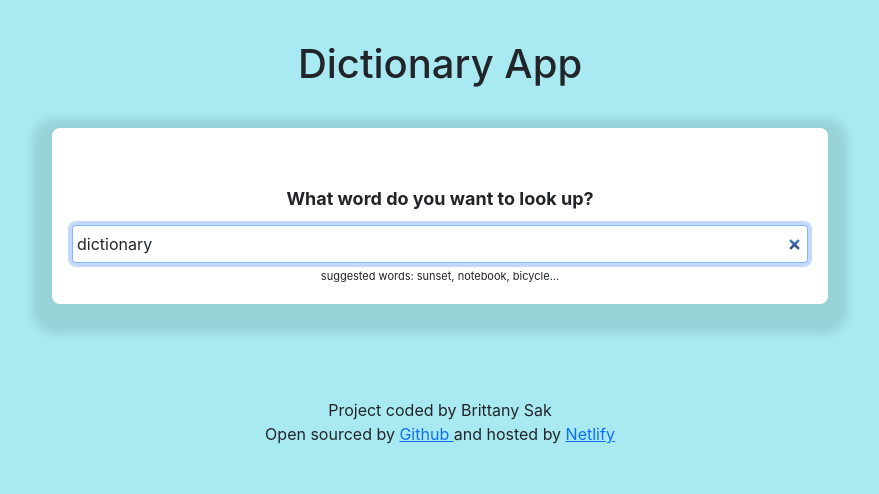
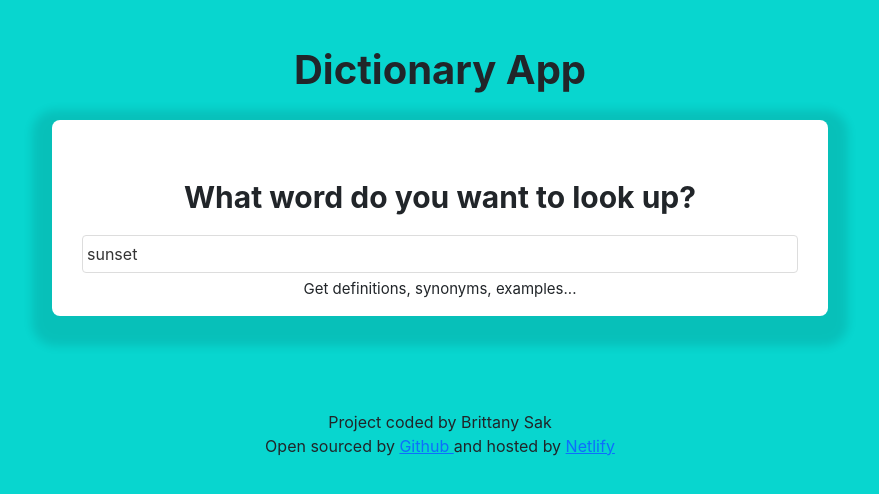
Before and after one commit to bsak350/dictionary-react-app, a React (Create React App) app: page / in a window 1280 px wide. Shown: the top 494 px of the page, without its empty margins (200-1079 px from the left). Built offline with nearby package versions, Linux system fonts and the light colour scheme; no server answers.

Commit message:
Edited styling

```diff
--- a/src/App.css
+++ b/src/App.css
@@ -5,11 +5,14 @@
 }
 
 body {
-  background: rgb(169, 234, 242);
+  background: rgb(8, 214, 207);
 }
 
 .App h1 {
   margin-top: 40px;
+  font-weight: bold;
+  line-height: 1.5;
+  font-size: 40px;
 }
 
 .App p {
--- a/src/App.js
+++ b/src/App.js
@@ -6,7 +6,7 @@ export default function App() {
     <div className="App">
       <div className="container">
         <h1>Dictionary App</h1>
-        <Dictionary defaultKeyword="dictionary" />
+        <Dictionary defaultKeyword="sunset" />
         <br />
         <p>
           Project coded by Brittany Sak
--- a/src/Dictionary.css
+++ b/src/Dictionary.css
@@ -1,16 +1,11 @@
-.Dictionary {
-  margin-top: 40px;
-}
-
 .Dictionary h1 {
-  font-size: 18px;
-  font-weight: bold;
+  font-size: 30px;
   margin-bottom: 15px;
 }
 
 .Dictionary section {
   background: white;
-  padding: 20px;
+  padding: 15px 30px;
   border-radius: 8px;
   box-shadow: 0 10px 10px 20px rgb(0 0 0 /10%);
   margin: 20px 0;
@@ -24,6 +19,6 @@
 }
 
 .Dictionary .hint {
-  font-size: 11px;
+  font-size: 15px;
   margin-top: 5px;
 }
--- a/src/Dictionary.js
+++ b/src/Dictionary.js
@@ -43,13 +43,9 @@ export default function Dictionary(props) {
               defaultValue={props.defaultKeyword}
               onChange={handleKeywordChange}
               className="form-control w-100"
-              placeholder="Type a word"
-              autoFocus="on"
             />
           </form>
-          <div className="hint">
-            suggested words: sunset, notebook, bicycle...
-          </div>
+          <div className="hint">Get definitions, synonyms, examples...</div>
         </section>
         <Results results={results} />
       </div>
--- a/src/Meaning.css
+++ b/src/Meaning.css
@@ -7,5 +7,5 @@
 .Meaning .example {
   opacity: 0.7;
   font-style: italic;
-  margin-top: 10px;
+  margin-top: 12px;
 }
--- a/src/Phonetic.css
+++ b/src/Phonetic.css
@@ -3,10 +3,12 @@
 }
 
 .Phonetic a {
-  border: 1px solid #ddd;
+  border: 2px solid rgb(8, 214, 207);
   text-decoration: none;
-  padding: 10px 20px;
-  font-size: 12px;
+  color: white;
+  background: rgb(8, 214, 207);
+  padding: 8px 20px;
+  font-size: 15px;
   font-weight: bold;
   margin-right: 10px;
   border-radius: 20px;
@@ -14,8 +16,8 @@
 }
 
 .Phonetic a:hover {
-  background: #085ed7;
-  color: white;
+  background: white;
+  color: rgb(8, 214, 207);
 }
 
 .Phonetic .text {
--- a/src/Results.css
+++ b/src/Results.css
@@ -2,5 +2,6 @@
   font-size: 36px;
   font-weight: bold;
   line-height: 1.5;
-  margin-top: 15px;
+  margin-top: 10px;
+  margin-bottom: 10px;
 }
--- a/src/Synonyms.css
+++ b/src/Synonyms.css
@@ -5,7 +5,7 @@
 
 .Synonyms li {
   display: inline-block;
-  font-size: 13px;
+  font-size: 14px;
   line-height: 1;
   padding-right: 15px;
 }
```
